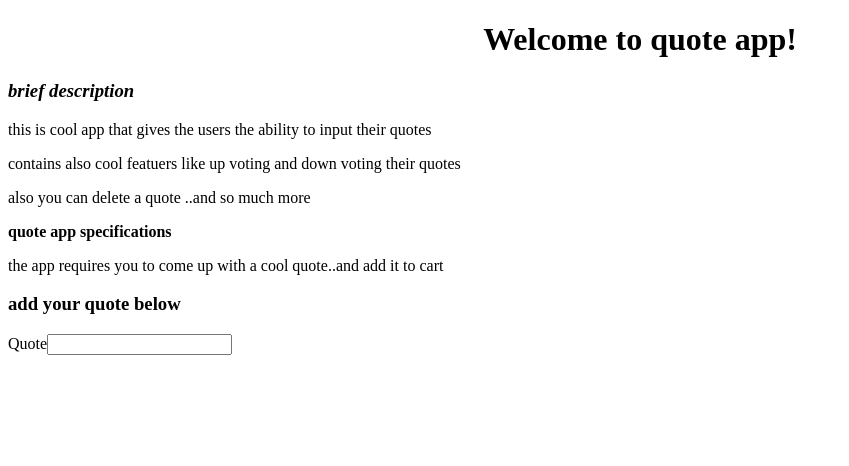
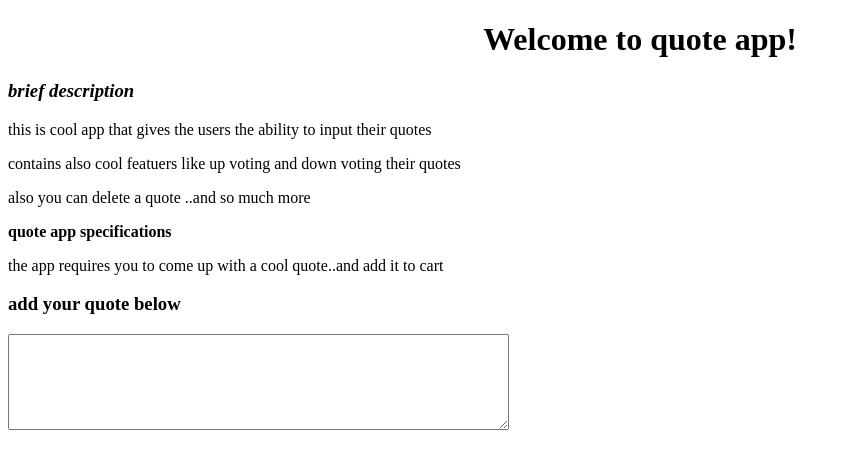
Before and after one commit to mishael254/Angular-IP-1, an Angular app in the folder quotes/: page / in a window 1280 px wide. Shown: the top 466 px of the page, without its empty margins (0-849 px from the left). Built offline with nearby package versions, Linux system fonts and the light colour scheme.

Commit message:
change input type to text area

```diff
--- a/quotes/src/app/quote-form/quote-form.component.html
+++ b/quotes/src/app/quote-form/quote-form.component.html
@@ -3,8 +3,8 @@
 
     <form>
         <div class="form-group">
-           <label for="quote">Quote</label>
-            <input type="text" required class="form-control" id="quote">
+           <label for="quote"></label>
+            <textarea class="form-control" id="quote" cols="60"  rows="6" required></textarea>
         </div>
     </form>
 
```
